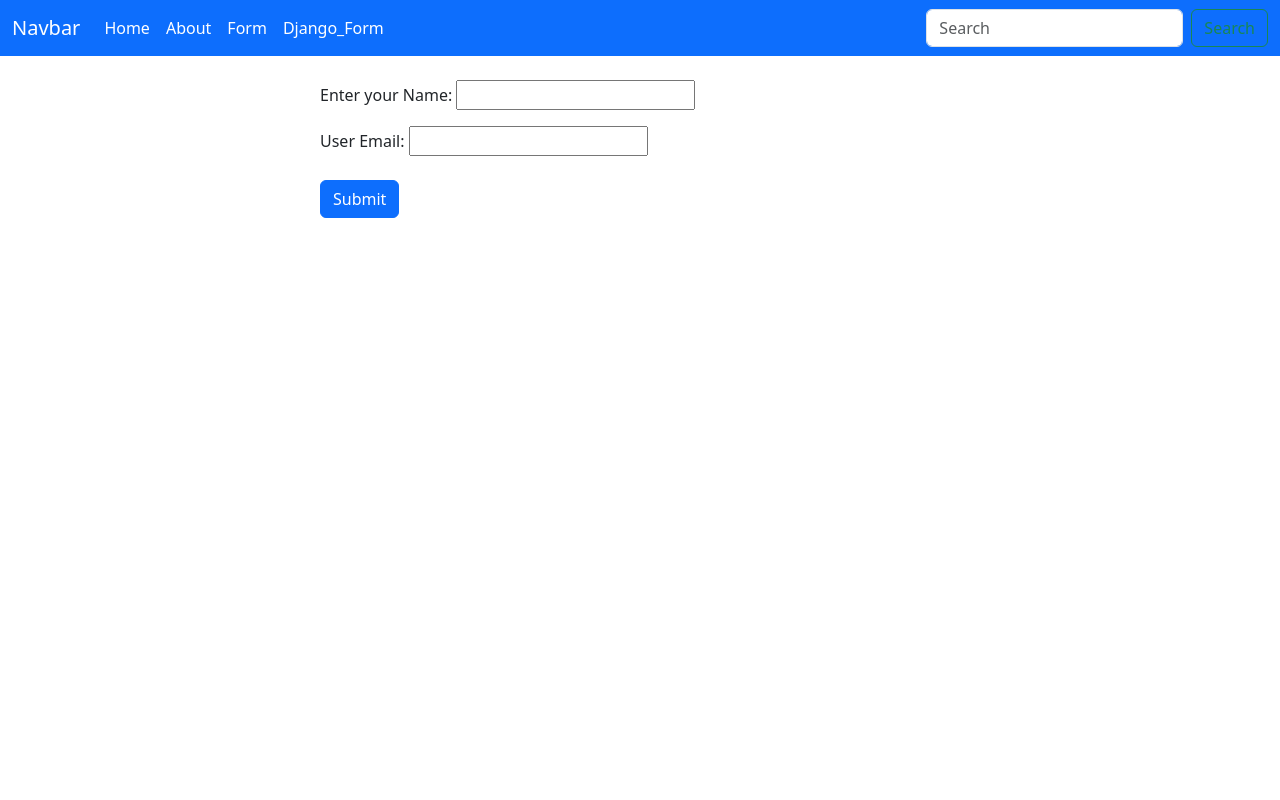
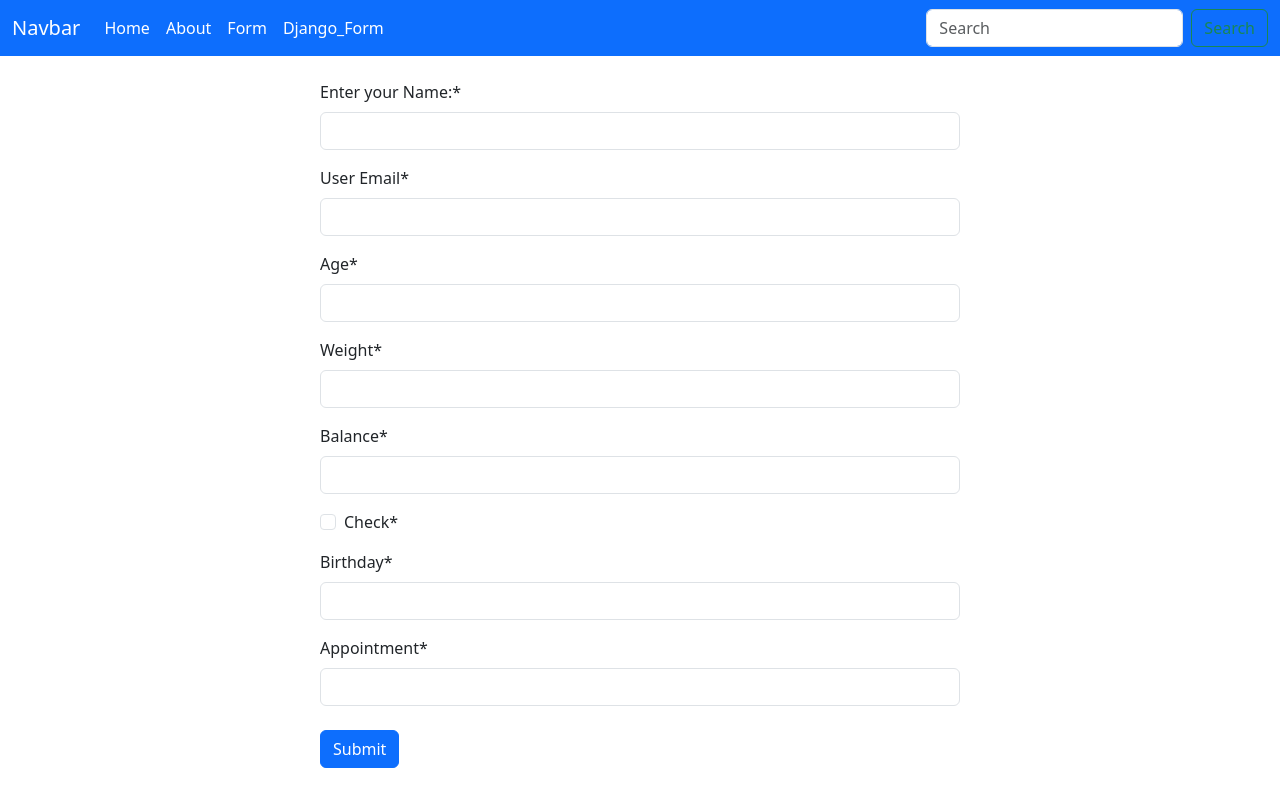
Before and after one commit to SazzadForazi/django, a Django app: template project5/myapp/templates/django_forms.html in a window 1280 px wide. Run offline with Django 3.2, Linux system fonts and the light colour scheme; the template is opened without the code that fills it: values that come from a table or form of the project are taken from there, others are empty; some libraries are stand-ins or nearby versions.

Commit message:
add django-crispy-forms

```diff
--- a/project5/myapp/forms.py
+++ b/project5/myapp/forms.py
@@ -3,3 +3,10 @@ from django import forms
 class contactForm(forms.Form):
     name = forms.CharField(label="Enter your Name:")
     email = forms.EmailField(label = "User Email")
+    age = forms.IntegerField()
+    weight = forms.FloatField()
+    balance = forms.DecimalField()
+    age = forms.CharField()
+    check = forms.BooleanField()
+    birthday = forms.CharField()
+    appointment = forms.CharField()
--- a/project5/myapp/templates/django_forms.html
+++ b/project5/myapp/templates/django_forms.html
@@ -1,8 +1,9 @@
 {%extends 'base.html'%}
 {%block content%}
+{% load crispy_forms_tags %}
 <form method="post" style="width: 50%; height: 500px; margin:auto;" class="pt-4">
     {% csrf_token %}
-    {{form.as_p}}
+    {{form|crispy}}
     <button type="submit" class="btn btn-primary mt-2">Submit</button>
 </form>
 
```
Also changed, not shown: project5/project5/settings.py (+6 -1 lines).
